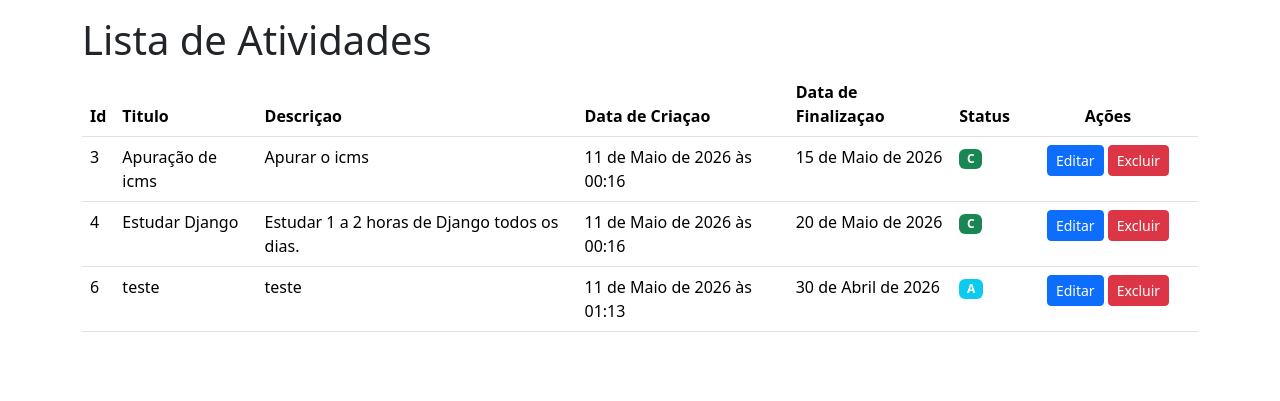
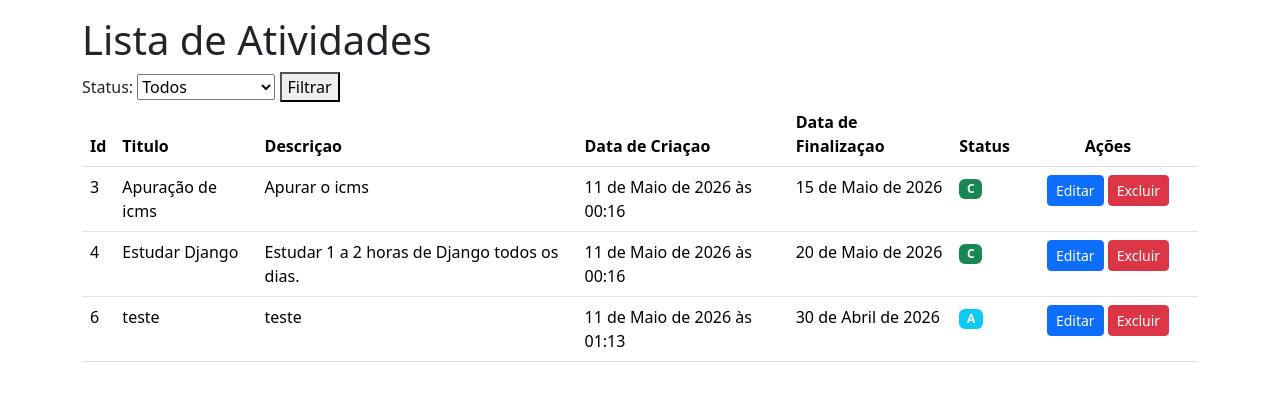
Before and after one commit to luizryanx/django-tasks, a Django app: page / in a window 1280 px wide. Shown: the part 56-457 px from the top of the page. Run offline with Django 5.2, Linux system fonts and the light colour scheme; data comes from the database, SQL or seed files in the repository; both versions use the stored data as it was after the commit.

Commit message:
Atualização: Filtro-por-Status

```diff
--- a/tasks/templates/tasks/tasks_list.html
+++ b/tasks/templates/tasks/tasks_list.html
@@ -3,6 +3,19 @@
 {% block content %}
 
         <h1>Lista de Atividades</h1>
+
+        <form method="get" action="{% url "tasks_list" %}">
+            <label for="status">Status: </label>
+            <select name="status" id="status">
+                <option value="">Todos</option>
+                <option value="P">Pendente</option>
+                <option value="A">Em andamento</option>
+                <option value="C">Concluido</option>
+
+            </select>
+            <button type="submit">Filtrar</button>
+        </form>
+
 
         <table class="table">
             <thead>
--- a/tasks/views.py
+++ b/tasks/views.py
@@ -13,6 +13,13 @@ class TasksListView(ListView):
     model = Tasks
     template_name = "tasks/tasks_list.html"
     context_object_name = "tasks"
+    def get_queryset(self):
+        queryset = super().get_queryset()
+        status = self.request.GET.get('status')
+
+        if status:
+            queryset = queryset.filter(status=status)
+        return queryset
 
 class TasksUpdateView(UpdateView):
     model = Tasks
```
Also changed, not shown: db.sqlite3.
